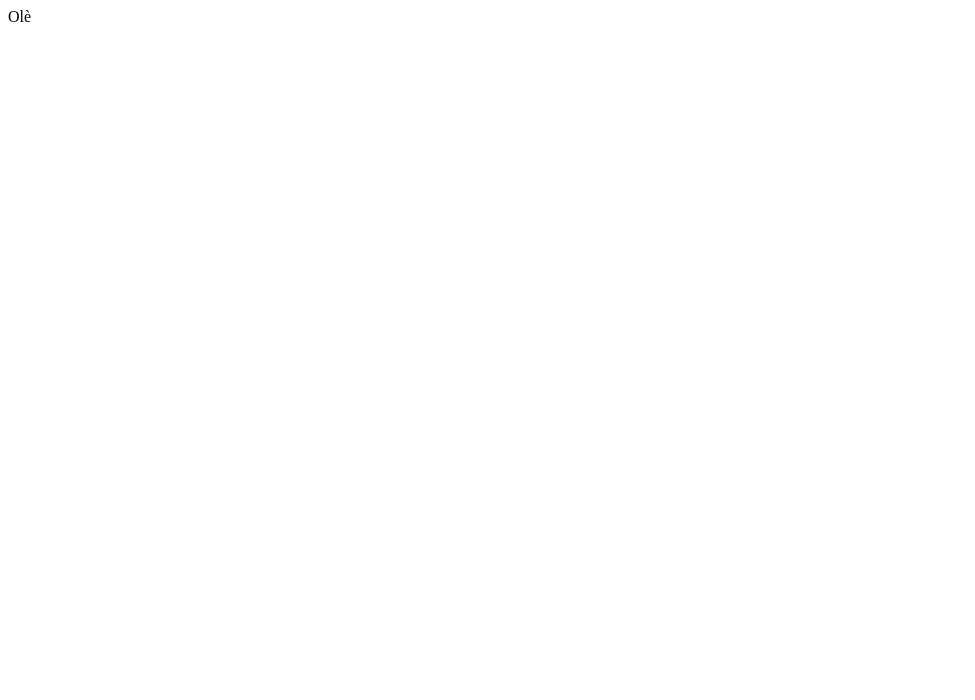
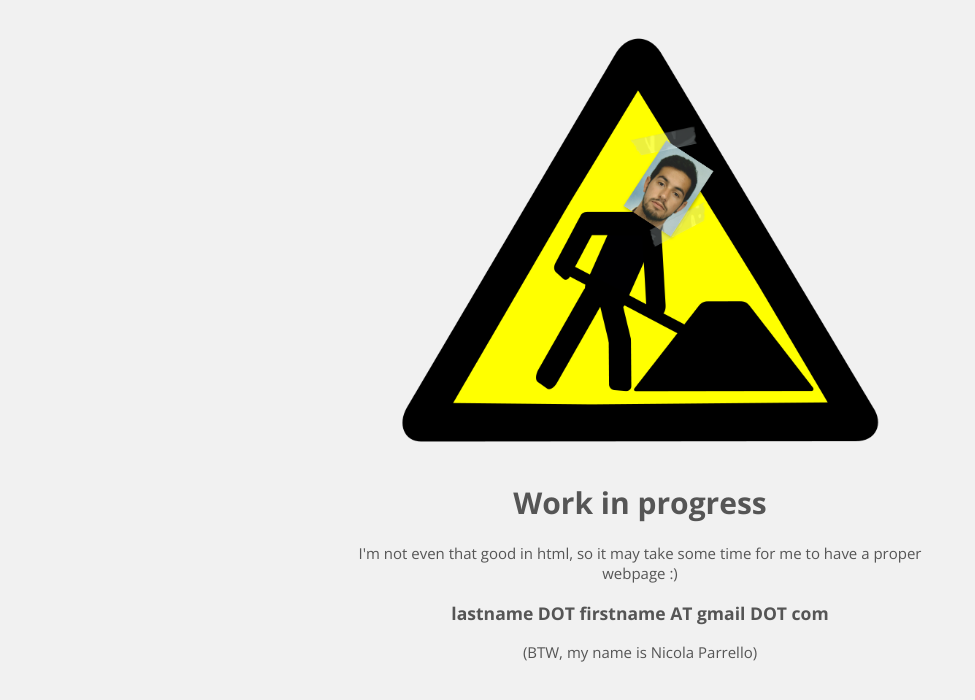
Before and after one commit to parrello/parrello.github.io, a plain HTML site: page index.html in a window 1280 px wide. Shown: the whole page, without its empty margins (0-975 px from the left). Drawn offline with nearby package versions, Linux system fonts and the light colour scheme.

Commit message:
first version, wip

```diff
--- a/index.html
+++ b/index.html
@@ -1 +1,37 @@
-Olè
+<!DOCTYPE html>
+<html>
+<head>
+  <!-- Standard Meta -->
+  <meta charset="utf-8" />
+  <meta http-equiv="X-UA-Compatible" content="IE=edge,chrome=1" />
+  <meta name="viewport" content="width=device-width, initial-scale=1.0, maximum-scale=1.0">
+
+  <!-- Site Properities -->
+  <title>Work in progress</title>
+
+  <link href='http://fonts.googleapis.com/css?family=Source+Sans+Pro:400,700|Open+Sans:300italic,400,300,700' rel='stylesheet' type='text/css'>
+
+  <link rel="stylesheet" type="text/css" href="style/packaged/css/semantic.css">
+  <link rel="stylesheet" type="text/css" href="style/index.css">
+
+  <script src="http://cdnjs.cloudflare.com/ajax/libs/jquery/2.0.3/jquery.js"></script>
+
+</head>
+<body id="home">
+  <div class="container">
+
+      <img width="500px" title="" alt="" src="wip.png">
+
+      <h1>Work in progress</h1>
+      <p>
+        I'm not even that good in html, so it may take some time for me to have a proper webpage :)
+      </p>
+
+      <div id="email">
+        <h3>lastname DOT firstname AT gmail DOT com</h3>
+        <p>(BTW, my name is Nicola Parrello)</p>
+      </div>
+    </div>
+</body>
+
+</html>
--- /dev/null
+++ b/style/index.css
@@ -0,0 +1,25 @@
+html,
+body {
+  font-size: 15px;
+  height: 100%;
+}
+
+body {
+  font-family: "Open Sans", "Helvetica Neue", "Helvetica", "Arial", sans-serif;
+  background: #F1F1F1;
+  margin: 0px;
+  padding: 0px;
+  color: #555555;
+  text-rendering: optimizeLegibility;
+  min-width: 320px;
+}
+
+img {
+	margin: auto;
+}
+
+.container {
+	margin: 20px auto 40px auto;
+	width: 600px;
+	text-align: center;
+}
```
Also changed, not shown: wip.png (added).
